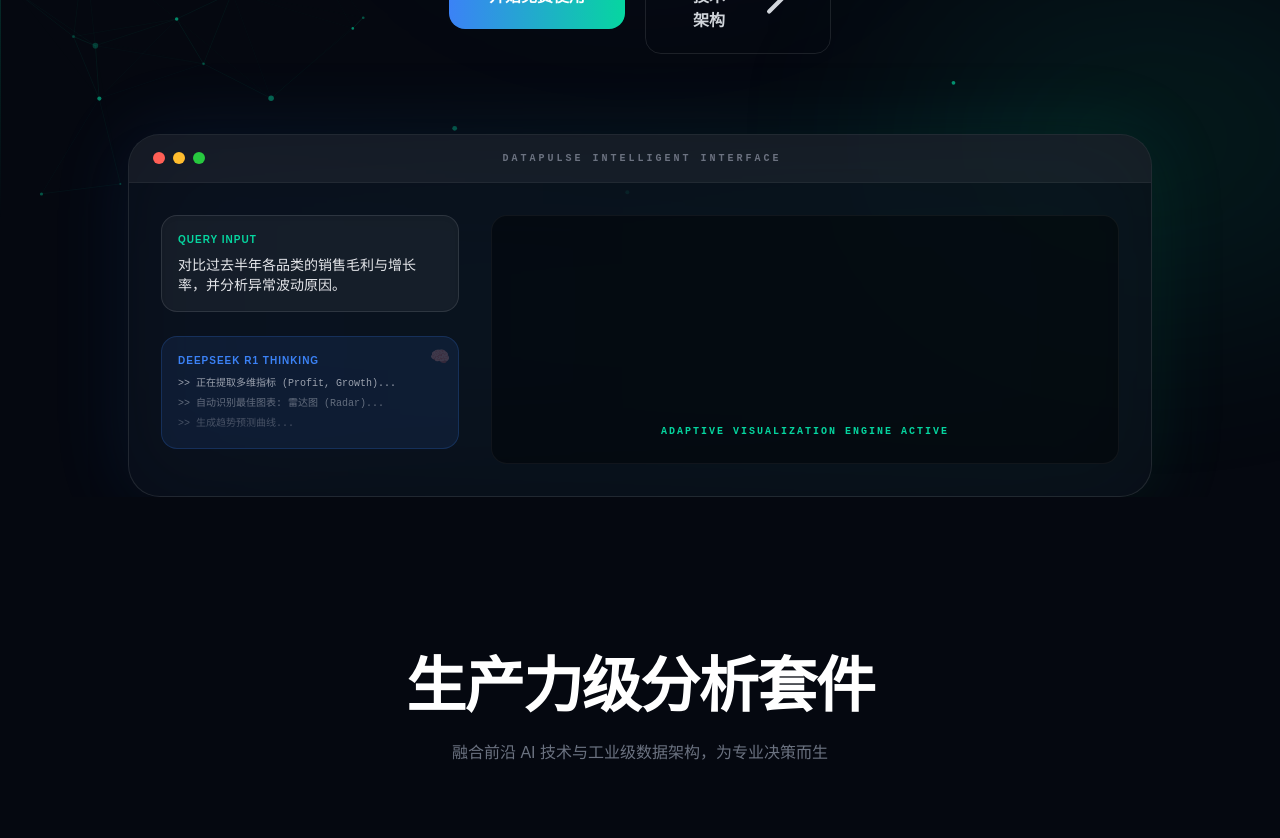
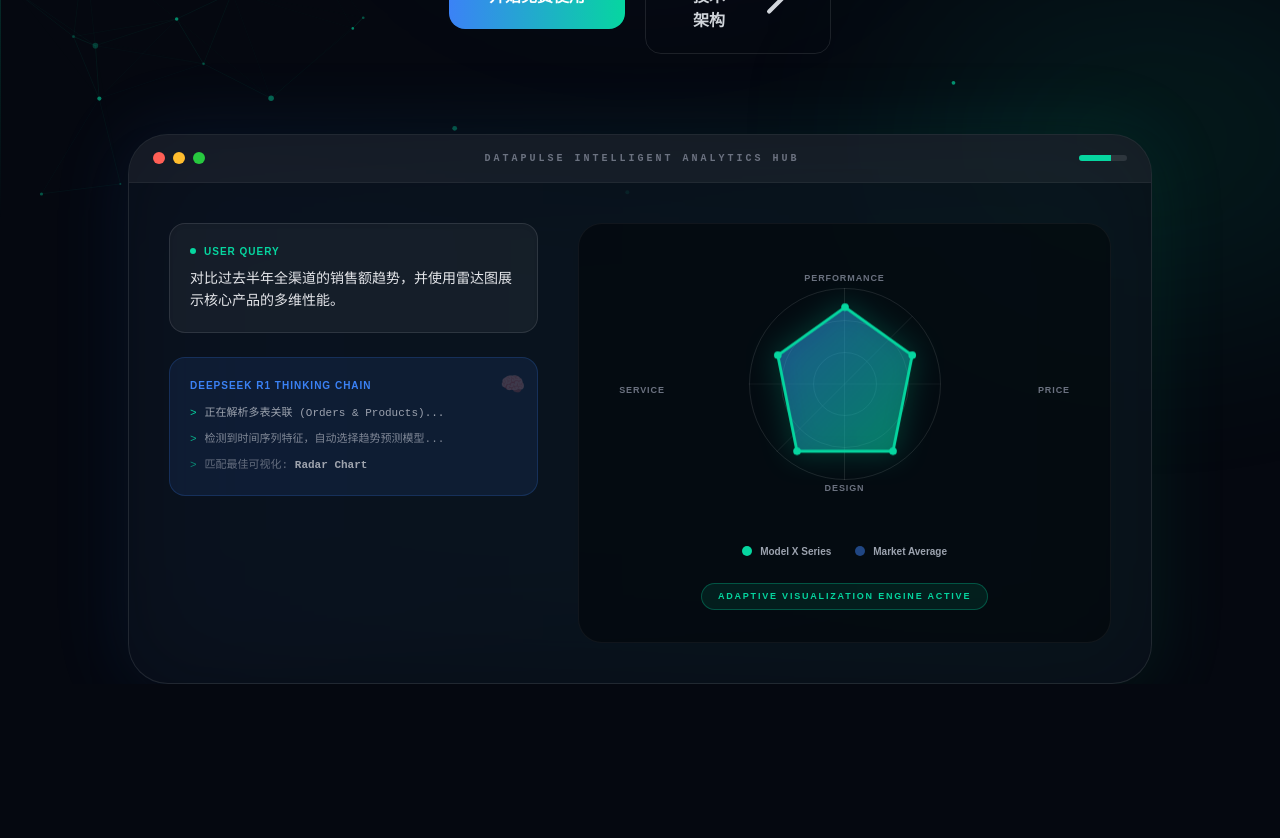
Before and after one commit to CadanHu/data-analyse-system, a React (Vite) app in the folder frontend/: page / in a window 1280 px wide. Shown: the part 580-1418 px from the top of the page. Built offline with nearby package versions, Linux system fonts and the light colour scheme.

Commit message:
ui: enhance welcome page and in-app empty state with v1.7.0 features

```diff
--- a/frontend/src/components/MessageList.tsx
+++ b/frontend/src/components/MessageList.tsx
@@ -18,13 +18,63 @@ export default function MessageList() {
 
   if (storeMessages.length === 0 && !isLoading) {
     return (
-      <div className="flex-1 flex items-center justify-center p-4">
-        <div className="text-center text-gray-400">
-          <svg className="w-20 h-20 mx-auto mb-6 opacity-30" fill="none" viewBox="0 0 24 24" stroke="currentColor">
-            <path strokeLinecap="round" strokeLinejoin="round" strokeWidth={2} d="M8 12h.01M12 12h.01M16 12h.01M21 12c0 4.418-4.03 8-9 8a9.863 9.863 0 01-4.255-.949L3 20l1.395-3.72C3.512 15.042 3 13.574 3 12c0-4.418 4.03-8 9-8s9 3.582 9 8z" />
-          </svg>
-          <p className="text-xl font-medium text-gray-500">开始一段对话</p>
-          <p className="text-sm mt-2 text-gray-400">在下方输入问题，让我帮你分析数据！</p>
+      <div className="flex-1 flex flex-col items-center justify-center p-8 overflow-y-auto">
+        <div className="max-w-2xl w-full text-center space-y-10">
+          <div className="space-y-4">
+            <div className="w-20 h-20 mx-auto bg-gradient-to-br from-[#BFFFD9] to-[#E0FFFF] rounded-3xl flex items-center justify-center shadow-lg shadow-[#BFFFD9]/30">
+              <svg className="w-10 h-10 text-gray-700" fill="none" viewBox="0 0 24 24" stroke="currentColor">
+                <path strokeLinecap="round" strokeLinejoin="round" strokeWidth={2} d="M13 10V3L4 14h7v7l9-11h-7z" />
+              </svg>
+            </div>
+            <h2 className="text-3xl font-black text-gray-800 tracking-tight">DataPulse 智能助理 v1.7.0</h2>
+            <p className="text-gray-500 font-medium">我已经准备好为您深度分析数据，并自动适配 15+ 种进阶可视化方案。</p>
+          </div>
+
+          <div className="grid grid-cols-1 md:grid-cols-2 gap-4 text-left">
+            <div className="p-5 bg-white/60 backdrop-blur-md rounded-2xl border border-white/50 shadow-sm hover:shadow-md transition-all cursor-default">
+              <div className="flex items-center gap-3 mb-3">
+                <span className="text-xl">📊</span>
+                <h3 className="font-bold text-gray-700">进阶可视化</h3>
+              </div>
+              <p className="text-xs text-gray-500 leading-relaxed mb-4">自动适配雷达图、漏斗图、热力图等，让数据洞察更直观。</p>
+              <div className="flex flex-wrap gap-2">
+                <span className="px-2.5 py-1 bg-gray-100 rounded-lg text-[10px] text-gray-400 font-bold uppercase">Radar</span>
+                <span className="px-2.5 py-1 bg-gray-100 rounded-lg text-[10px] text-gray-400 font-bold uppercase">Heatmap</span>
+                <span className="px-2.5 py-1 bg-gray-100 rounded-lg text-[10px] text-gray-400 font-bold uppercase">Sankey</span>
+              </div>
+            </div>
+
+            <div className="p-5 bg-white/60 backdrop-blur-md rounded-2xl border border-white/50 shadow-sm hover:shadow-md transition-all cursor-default">
+              <div className="flex items-center gap-3 mb-3">
+                <span className="text-xl">🧠</span>
+                <h3 className="font-bold text-gray-700">深度推理模式</h3>
+              </div>
+              <p className="text-xs text-gray-500 leading-relaxed mb-4">实时展示推理思维链，让 AI 的分析逻辑透明可见、专业可靠。</p>
+              <div className="flex flex-wrap gap-2">
+                <span className="px-2.5 py-1 bg-gray-100 rounded-lg text-[10px] text-gray-400 font-bold uppercase">DeepSeek R1</span>
+                <span className="px-2.5 py-1 bg-gray-100 rounded-lg text-[10px] text-gray-400 font-bold uppercase">Chain of Thought</span>
+              </div>
+            </div>
+          </div>
+
+          <div className="space-y-4">
+            <p className="text-xs font-black text-gray-400 uppercase tracking-[0.2em]">您可以试着这样问我：</p>
+            <div className="flex flex-wrap justify-center gap-3">
+              {[
+                "分析去年的销售额趋势并生成面积图",
+                "对比核心产品的多维性能 (雷达图)",
+                "分析用户从首页到下单的转化漏斗",
+                "展示各地区销售密度的热力图"
+              ].map((query, i) => (
+                <button
+                  key={i}
+                  className="px-5 py-2.5 bg-white/80 rounded-xl text-xs text-gray-600 border border-white hover:border-[#BFFFD9] hover:bg-white transition-all shadow-sm"
+                >
+                  {query}
+                </button>
+              ))}
+            </div>
+          </div>
         </div>
       </div>
     )
--- a/frontend/src/components/Welcome.tsx
+++ b/frontend/src/components/Welcome.tsx
@@ -131,43 +131,107 @@ export default function Welcome() {
             </button>
           </div>
 
-          {/* 实时数据看板演示 */}
+          {/* 实时数据看板演示 - 升级为高保真模拟界面 */}
           <div className="mt-10 relative group opacity-0 animate-[fadeInUp_0.8s_ease-out_0.4s_forwards]">
             <div className="absolute -inset-1 bg-gradient-to-r from-[#3b82f6] to-[#06d6a0] rounded-[2.5rem] blur-2xl opacity-10 group-hover:opacity-20 transition duration-1000"></div>
-            <div className="relative bg-[#0a0f1a]/80 backdrop-blur-3xl border border-white/10 rounded-[2rem] overflow-hidden shadow-2xl">
+            <div className="relative bg-[#0a0f1a]/80 backdrop-blur-3xl border border-white/10 rounded-[2.5rem] overflow-hidden shadow-2xl">
               <div className="flex items-center justify-between px-6 py-4 bg-white/5 border-b border-white/5">
                 <div className="flex gap-2">
                   <div className="w-3 h-3 rounded-full bg-[#ff5f56]" />
                   <div className="w-3 h-3 rounded-full bg-[#ffbd2e]" />
                   <div className="w-3 h-3 rounded-full bg-[#27c93f]" />
                 </div>
-                <div className="text-[10px] text-gray-500 font-mono tracking-[0.3em] font-bold">DATAPULSE INTELLIGENT INTERFACE</div>
-                <div className="w-12" />
+                <div className="text-[10px] text-gray-500 font-mono tracking-[0.3em] font-bold">DATAPULSE INTELLIGENT ANALYTICS HUB</div>
+                <div className="flex items-center gap-4">
+                  <div className="h-1.5 w-12 bg-white/10 rounded-full overflow-hidden">
+                    <div className="h-full w-2/3 bg-[#06d6a0] animate-pulse" />
+                  </div>
+                </div>
               </div>
-              <div className="p-8 grid grid-cols-1 md:grid-cols-3 gap-8 text-left">
-                <div className="space-y-6">
-                  <div className="p-4 rounded-2xl bg-white/5 border border-white/10 shadow-inner">
-                    <div className="text-[10px] text-[#06d6a0] mb-2 uppercase font-black tracking-widest">Query Input</div>
-                    <div className="text-sm text-gray-200 font-medium">对比过去半年各品类的销售毛利与增长率，并分析异常波动原因。</div>
+
+              <div className="p-8 lg:p-10 grid grid-cols-1 lg:grid-cols-12 gap-10 text-left">
+                {/* 左侧：对话与推理 (Span 5) */}
+                <div className="lg:col-span-5 space-y-6">
+                  <div className="p-5 rounded-2xl bg-white/5 border border-white/10 shadow-inner group/bubble hover:border-[#3b82f6]/50 transition-colors">
+                    <div className="text-[10px] text-[#06d6a0] mb-2 uppercase font-black tracking-widest flex items-center gap-2">
+                      <span className="w-1.5 h-1.5 rounded-full bg-[#06d6a0]" />
+                      User Query
+                    </div>
+                    <div className="text-sm text-gray-200 font-medium leading-relaxed">
+                      对比过去半年全渠道的销售额趋势，并使用雷达图展示核心产品的多维性能。
+                    </div>
                   </div>
-                  <div className="p-4 rounded-2xl bg-[#3b82f6]/10 border border-[#3b82f6]/20 relative overflow-hidden">
-                    <div className="absolute top-0 right-0 p-2 opacity-20">🧠</div>
-                    <div className="text-[10px] text-[#3b82f6] mb-2 uppercase font-black tracking-widest">DeepSeek R1 Thinking</div>
-                    <div className="text-[10px] text-gray-400 font-mono leading-relaxed space-y-1">
-                      <p className="animate-pulse">&gt;&gt; 正在提取多维指标 (Profit, Growth)...</p>
-                      <p className="opacity-60">&gt;&gt; 自动识别最佳图表: 雷达图 (Radar)...</p>
-                      <p className="opacity-40">&gt;&gt; 生成趋势预测曲线...</p>
+
+                  <div className="p-5 rounded-2xl bg-[#3b82f6]/10 border border-[#3b82f6]/20 relative overflow-hidden">
+                    <div className="absolute top-0 right-0 p-3 opacity-20 text-xl">🧠</div>
+                    <div className="text-[10px] text-[#3b82f6] mb-3 uppercase font-black tracking-widest">DeepSeek R1 Thinking Chain</div>
+                    <div className="text-[11px] text-gray-400 font-mono leading-relaxed space-y-2">
+                      <div className="flex items-start gap-2 animate-[fadeIn_0.5s_ease-out_forwards]">
+                        <span className="text-[#06d6a0]">&gt;</span>
+                        <p>正在解析多表关联 (Orders &amp; Products)...</p>
+                      </div>
+                      <div className="flex items-start gap-2 opacity-80">
+                        <span className="text-[#06d6a0]">&gt;</span>
+                        <p>检测到时间序列特征，自动选择趋势预测模型...</p>
+                      </div>
+                      <div className="flex items-start gap-2 opacity-60">
+                        <span className="text-[#06d6a0]">&gt;</span>
+                        <p>匹配最佳可视化: <span className="text-white font-bold">Radar Chart</span></p>
+                      </div>
                     </div>
                   </div>
                 </div>
-                <div className="md:col-span-2 bg-black/40 rounded-2xl p-6 border border-white/5 flex flex-col justify-center items-center min-h-[240px] relative overflow-hidden group/viz">
+
+                {/* 右侧：高保真可视化展示 (Span 7) */}
+                <div className="lg:col-span-7 bg-black/40 rounded-3xl p-8 border border-white/5 flex flex-col items-center justify-center relative overflow-hidden group/viz">
                    <div className="absolute inset-0 bg-gradient-to-br from-[#3b82f6]/5 to-transparent opacity-0 group-hover/viz:opacity-100 transition-opacity" />
-                   <div className="flex items-end gap-3 h-40 w-full justify-around px-4 relative z-10">
-                      {[40, 75, 55, 95, 80, 65, 85, 50, 90, 70].map((h, i) => (
-                        <div key={i} className="w-full max-w-[20px] bg-gradient-to-t from-[#3b82f6] to-[#06d6a0] rounded-t-lg shadow-[0_0_15px_rgba(6,214,160,0.2)] animate-[growUp_1.5s_ease-out_forwards]" style={{ height: `${h}%`, animationDelay: `${i * 0.08}s` }} />
-                      ))}
+
+                   {/* 模拟雷达图背景 */}
+                   <div className="relative w-full h-64 flex items-center justify-center">
+                      <div className="absolute inset-0 flex items-center justify-center">
+                         <div className="w-48 h-48 border border-white/10 rounded-full" />
+                         <div className="absolute w-32 h-32 border border-white/10 rounded-full" />
+                         <div className="absolute w-16 h-16 border border-white/10 rounded-full" />
+                         <div className="absolute h-48 w-px bg-white/5 rotate-0" />
+                         <div className="absolute h-48 w-px bg-white/5 rotate-45" />
+                         <div className="absolute h-48 w-px bg-white/5 rotate-90" />
+                         <div className="absolute h-48 w-px bg-white/5 rotate-135" />
+                      </div>
+
+                      <svg className="w-48 h-48 relative z-10 filter drop-shadow-[0_0_15px_rgba(6,214,160,0.4)]" viewBox="0 0 100 100">
+                        <path
+                          d="M50 10 L85 35 L75 85 L25 85 L15 35 Z"
+                          fill="url(#viz_grad)"
+                          fillOpacity="0.5"
+                          stroke="#06d6a0"
+                          strokeWidth="1.5"
+                          className="animate-[pulse_3s_infinite]"
+                        />
+                        <circle cx="50" cy="10" r="2" fill="#06d6a0" />
+                        <circle cx="85" cy="35" r="2" fill="#06d6a0" />
+                        <circle cx="75" cy="85" r="2" fill="#06d6a0" />
+                        <circle cx="25" cy="85" r="2" fill="#06d6a0" />
+                        <circle cx="15" cy="35" r="2" fill="#06d6a0" />
+                      </svg>
+
+                      <div className="absolute top-4 text-[9px] text-gray-500 font-bold uppercase tracking-widest">Performance</div>
+                      <div className="absolute right-2 top-1/2 text-[9px] text-gray-500 font-bold uppercase tracking-widest">Price</div>
+                      <div className="absolute bottom-4 text-[9px] text-gray-500 font-bold uppercase tracking-widest">Design</div>
+                      <div className="absolute left-2 top-1/2 text-[9px] text-gray-500 font-bold uppercase tracking-widest">Service</div>
                    </div>
-                   <div className="mt-6 text-[10px] text-[#06d6a0] font-bold font-mono uppercase tracking-[0.2em] animate-pulse">
+
+                   <div className="mt-8 flex items-center gap-6 relative z-10">
+                      <div className="flex items-center gap-2">
+                         <div className="w-2.5 h-2.5 rounded-full bg-[#06d6a0]" />
+                         <span className="text-[10px] text-gray-400 font-bold">Model X Series</span>
+                      </div>
+                      <div className="flex items-center gap-2">
+                         <div className="w-2.5 h-2.5 rounded-full bg-[#3b82f6] opacity-50" />
+                         <span className="text-[10px] text-gray-400 font-bold">Market Average</span>
+                      </div>
+                   </div>
+
+                   <div className="mt-6 px-4 py-1.5 rounded-full bg-[#06d6a0]/10 border border-[#06d6a0]/30 text-[9px] text-[#06d6a0] font-black uppercase tracking-[0.2em] relative z-10 animate-pulse">
                      Adaptive Visualization Engine Active
                    </div>
                 </div>
@@ -176,6 +240,15 @@ export default function Welcome() {
           </div>
         </div>
       </main>
+
+      <svg className="absolute w-0 h-0">
+        <defs>
+          <linearGradient id="viz_grad" x1="0" y1="0" x2="1" y2="1">
+            <stop stopColor="#3b82f6" />
+            <stop offset="1" stopColor="#06d6a0" />
+          </linearGradient>
+        </defs>
+      </svg>
 
       {/* 功能特性卡片区 */}
       <section id="features" className="relative z-10 py-40 px-6 bg-[#050810]">
@@ -244,6 +317,10 @@ export default function Welcome() {
 
       {/* 添加关键动画的 Style 标签 */}
       <style>{`
+        @keyframes fadeIn {
+          from { opacity: 0; }
+          to { opacity: 1; }
+        }
         @keyframes fadeInUp {
           from { opacity: 0; transform: translateY(40px); }
           to { opacity: 1; transform: translateY(0); }
```
